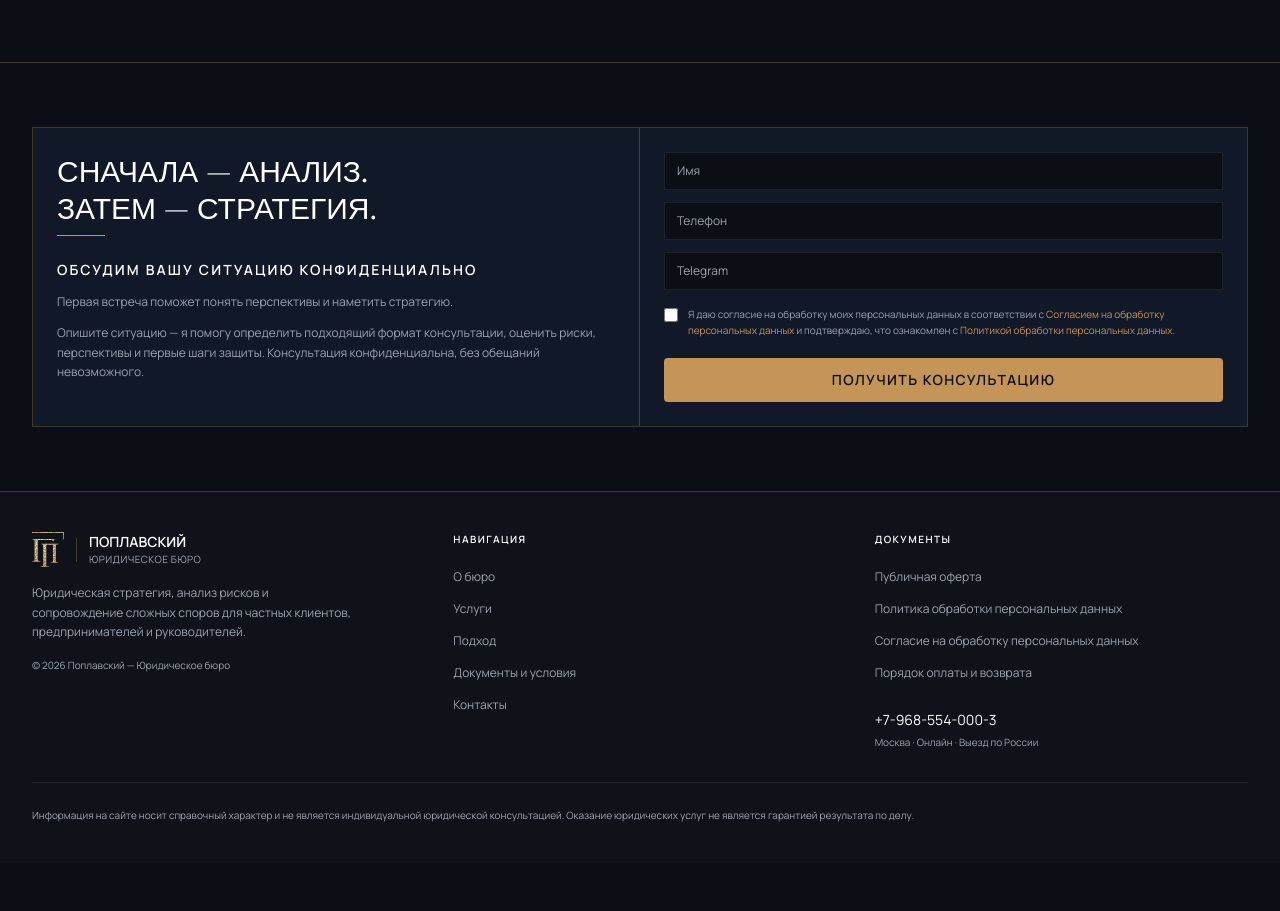
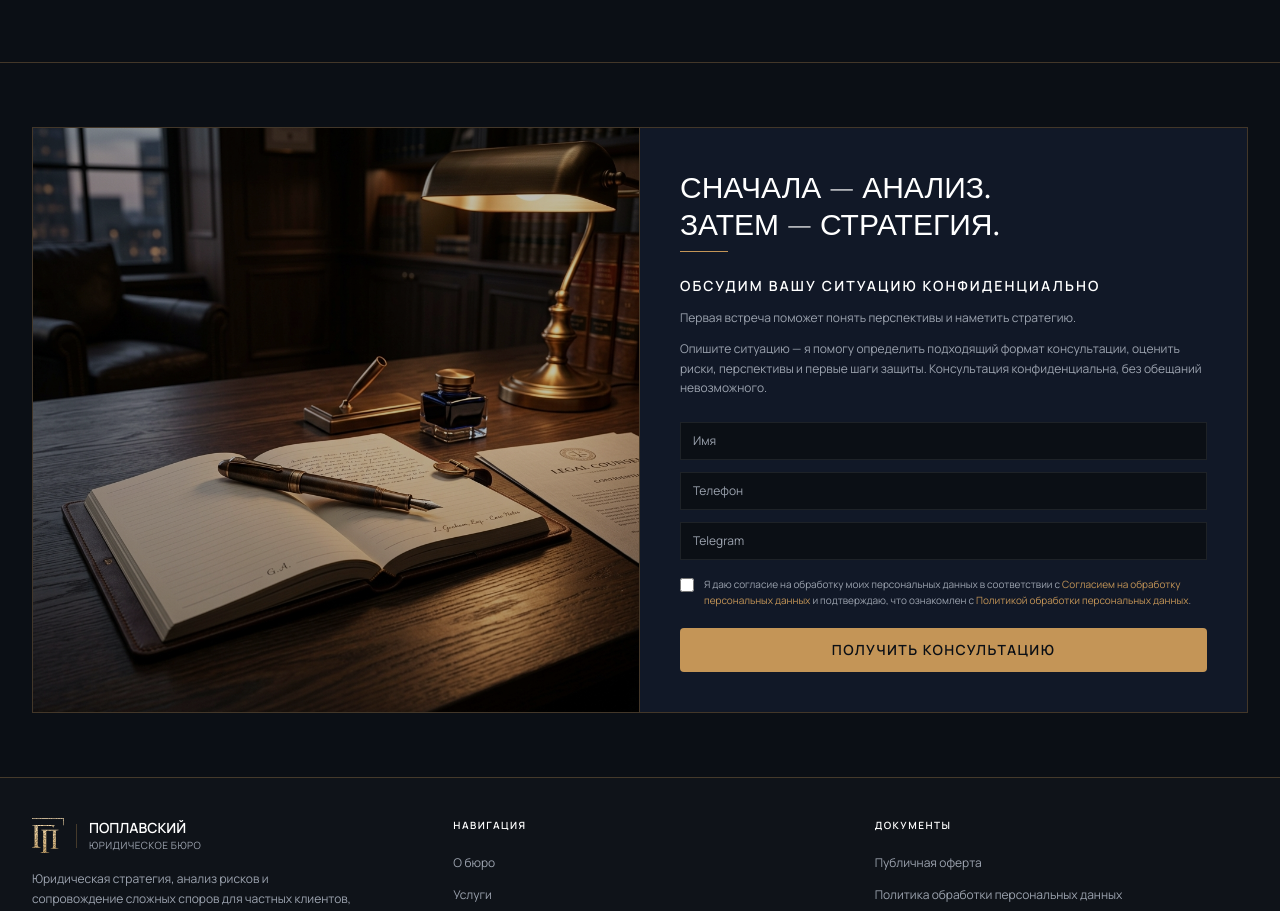
Before and after one commit to khewftw/poplavsky, a Next.js app: page / in a window 1280 px wide. Shown: the part 4180-5091 px from the top of the page. Before the commit the page ends 5043 px from the top, so only its background shows below. Built offline with nearby package versions, Linux system fonts and the light colour scheme; a web font is replaced by a local one.

Commit message:
Рефакторинг блока ClosingCTA и добавление атмосферного фонового изображения

```diff
--- a/components/sections/ClosingCTA.tsx
+++ b/components/sections/ClosingCTA.tsx
@@ -1,6 +1,7 @@
 "use client";
 
 import { useState } from "react";
+import Image from "next/image";
 import { closingContent } from "@/lib/content";
 import { BentoCell } from "@/components/ui/BentoCell";
 import { Button } from "@/components/ui/Button";
@@ -43,8 +44,22 @@ export function ClosingCTA() {
   return (
     <Section id="contacts" borderTop>
       <div className="border border-border-gold">
-        <div className="grid grid-cols-1 lg:grid-cols-2">
-          <BentoCell className="border-b lg:border-b-0 lg:border-r border-border-gold">
+        <div className="grid grid-cols-1 lg:grid-cols-2 lg:items-stretch">
+
+          {/* LEFT: PREMIUM CONTEXT IMAGE */}
+          <div className="relative min-h-[300px] sm:min-h-[350px] lg:min-h-0 border-b lg:border-b-0 lg:border-r border-border-gold">
+            <Image
+              src="/images/closing_cta_bg.png"
+              alt="Юридическое бюро"
+              fill
+              className="object-cover object-center brightness-75"
+              sizes="(max-width: 1024px) 100vw, 50vw"
+            />
+          </div>
+
+          {/* RIGHT: TEXT & FORM */}
+          <BentoCell className="flex flex-col justify-center p-6 lg:p-10">
+            <div className="mb-6">
               <SectionHeading
                 title={closingContent.headline}
                 showUnderline
@@ -59,15 +74,14 @@ export function ClosingCTA() {
               <p className="mt-3 text-xs text-text-muted leading-relaxed">
                 {closingContent.copy}
               </p>
-          </BentoCell>
+            </div>
 
-          <BentoCell>
             {submitted ? (
-              <div className="py-2">
-                <h3 className="font-serif text-lg text-text-primary">
+              <div className="py-6 border border-border-gold bg-bg-primary/40 p-6 rounded-sm">
+                <h3 className="font-serif text-base text-gold mb-2">
                   {closingContent.form.successTitle}
                 </h3>
-                <p className="mt-2 text-text-muted text-xs">
+                <p className="text-text-muted text-xs leading-relaxed">
                   {closingContent.form.successDescription}
                 </p>
               </div>
```
Also changed, not shown: public/images/closing_cta_bg.png (added). Lines whose indentation alone changed are shown as unchanged.
